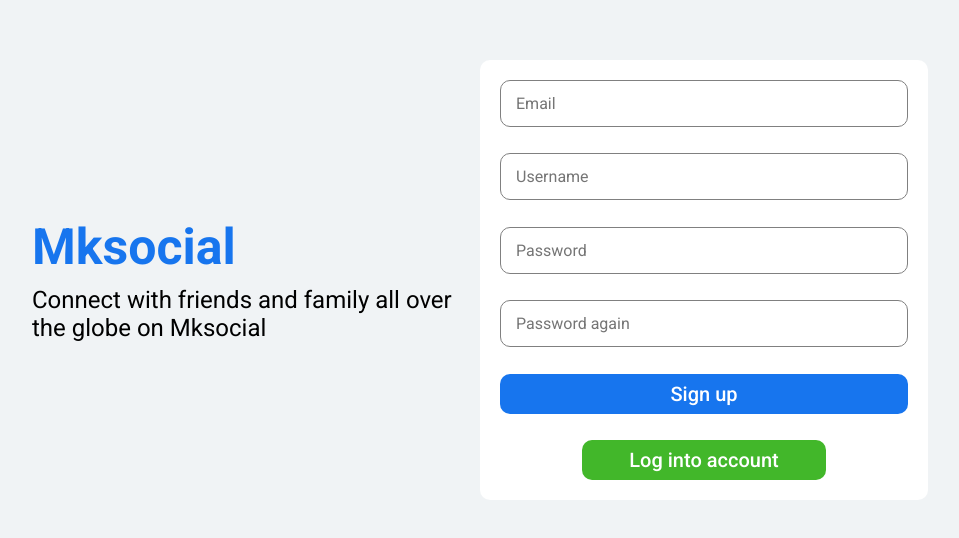
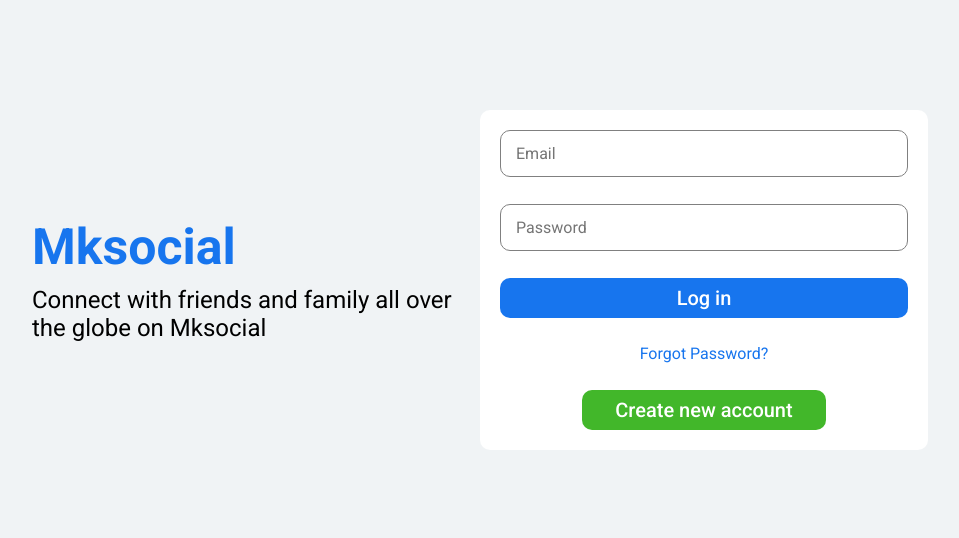
Before and after one commit to mkolade/socialMediaMERNapp, a React (Vite) app in the folder frontend/: page / in a window 1280 px wide. Shown: the part 120-658 px from the top of the page, without its empty margins (160-1119 px from the left). Built offline with nearby package versions, Linux system fonts and the light colour scheme.

Commit message:
fetched user from authcontext for topbar

```diff
--- a/frontend/src/App.jsx
+++ b/frontend/src/App.jsx
@@ -13,7 +13,7 @@ function App() {
     <Router>
       <div>
         <Routes>
-          <Route exact path={'/'} element={user ? <HomePage/> : <Register/> }/>
+          <Route exact path={'/'} element={user ? <HomePage/> : <Login/> }/>
           <Route
             path={'/profile/:username'}
             element={<Profile/>}
--- a/frontend/src/components/TopBar.jsx
+++ b/frontend/src/components/TopBar.jsx
@@ -1,8 +1,12 @@
-import React from 'react'
+import React, { useContext } from 'react'
 import {Search,Person,Chat,Notifications} from '@mui/icons-material'
 import { Link } from 'react-router-dom'
+import { AuthContext } from '../context/AuthContext'
 
 export default function TopBar() {
+
+  const {user} = useContext(AuthContext)
+
   return (
     <div className='topbarContainer'>
       <div className="topbarLeft">
@@ -45,7 +49,9 @@ export default function TopBar() {
           </div>
 
         </div>
-        <img src="/src/assets/person/person1.jpeg" alt="" className="topbarImg" />
+        <Link to={`/profile/${user.username}`}>
+          <img src={user.profilePicture} alt="" className="topbarImg" />
+        </Link>
       </div>
     </div>
   )
```
